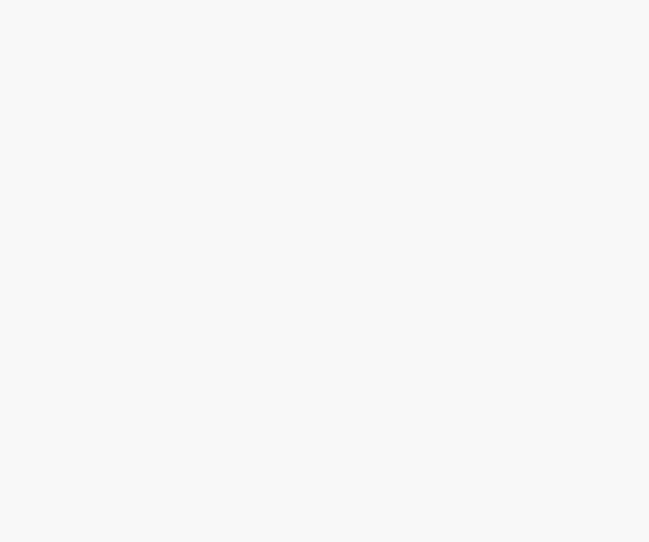
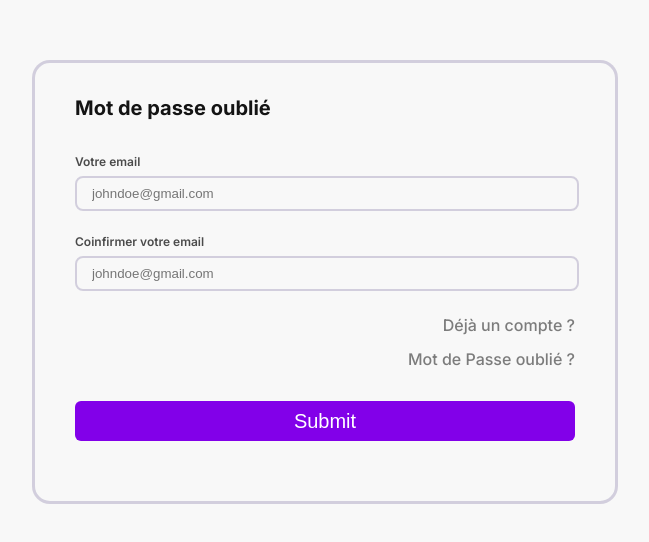
Before and after one commit to ShaynnaRmd/Dev-Hive, a React (Vite) app in the folder frontend/: page /sendresetpassword in a window 1280 px wide. Before the commit this address had no page. Shown: the part 118-660 px from the top of the page, without its empty margins (315-964 px from the left). Built offline with nearby package versions, Linux system fonts and the light colour scheme.

Commit message:
Add Front ForgotPassword Get Profile data

```diff
--- a/frontend/src/Pages/Login.jsx
+++ b/frontend/src/Pages/Login.jsx
@@ -30,9 +30,14 @@
       const response = await fetch(url, requestOptions);
       const result = await response.json();
       console.log(result);
+      console.log(result.data._id);
       if (result.success) {
-        localStorage.setItem("token", result.token);
-        navigate("/profil");
+        localStorage.setItem("id", result.data._id);
+        if (result.data.profile.stack.length != 0) {
+          navigate(`/dashboard`);
+        } else {
+          navigate(`/profil`);
+        }
       }
     } catch (error) {
       console.error("Erreur lors de la requête fetch:", error);
--- a/frontend/src/Pages/Profile.jsx
+++ b/frontend/src/Pages/Profile.jsx
@@ -15,7 +15,8 @@
   const [checkedStacks, setCheckedStacks] = useState({});
   const [banner, setBanner] = useState(null);
   const [profilePicture, setProfilePicture] = useState(null);
-
+  const navigate = useNavigate();
+  const id = localStorage.getItem("id");
   const stacks = [
     "Python",
     "HTML",
@@ -38,8 +39,7 @@
     };
 
     try {
-      const url =
-        "https://prodev-ba4t.onrender.com/createProfile/65660326223447d80399ad3f";
+      const url = `https://prodev-ba4t.onrender.com/createProfile/${id}`;
       const response = await fetch(url, requestOptions);
 
       if (!response.ok) {
--- a/frontend/src/Pages/Register.jsx
+++ b/frontend/src/Pages/Register.jsx
@@ -77,6 +77,7 @@
   };
 
   const handleFormSubmit = (data) => {
+    console.log("something");
     if (isMailValid(data[0]) == false) {
       setEmailState(false);
       return;
@@ -101,6 +102,7 @@
     const dataToSend = {
       email: data[0],
       password: data[1],
+      confirmPassword: data[2],
     };
     SendRegisterData(dataToSend);
   };
--- /dev/null
+++ b/frontend/src/Pages/ResetPassword.jsx
@@ -0,0 +1,71 @@
+import React from "react";
+import { Form } from "../components/Form";
+import { useState } from "react";
+import styles from "../assets/css/ResetPassword.module.css";
+import { useParams } from "react-router-dom";
+
+export default function ResetPassword() {
+  const [inputValues, setInputValues] = useState([]);
+  const { id } = useParams();
+  const formFields = [
+    {
+      type: "password",
+      label: "Nouveau mot de passe",
+      value: inputValues[0],
+      placeholder: "******",
+    },
+    {
+      type: "password",
+      label: "Confirmer le mot de passe",
+      value: inputValues[1],
+      placeholder: "******",
+    },
+  ];
+
+  const SendNewPassword = async (data) => {
+    const requestOptions = {
+      method: "POST",
+      headers: {
+        "Content-Type": "application/json",
+      },
+      body: JSON.stringify(data),
+    };
+
+    try {
+      const url = `https://prodev-ba4t.onrender.com/resetPassword/${id}`;
+      const response = await fetch(url, requestOptions);
+
+      if (!response.ok) {
+        throw new Error(
+          `Échec de la requête avec le code d'état ${response.status}`
+        );
+      }
+
+      const responseServer = await response.json();
+      console.log("Requete réussie :", responseServer);
+    } catch (error) {
+      console.error(error);
+    }
+  };
+
+  const handleFormSubmit = (data) => {
+    console.log(data);
+    if (data[0] === data[1]) {
+      const sendData = {
+        password: data[0],
+        confirmPassword: data[1],
+      };
+      SendNewPassword(sendData);
+    }
+  };
+  return (
+    <div className={styles.container}>
+      <div className={styles.containerform}>
+        <div className={styles.title}>
+          <h2>Mot de passe oublié</h2>
+        </div>
+        <Form fields={formFields} onSubmit={handleFormSubmit} />
+      </div>
+    </div>
+  );
+}
--- /dev/null
+++ b/frontend/src/Pages/SendResetPassword.jsx
@@ -0,0 +1,76 @@
+import React from "react";
+import { Form } from "../components/Form";
+import { useState } from "react";
+import styles from "../assets/css/ResetPassword.module.css";
+
+export default function SendResetPassword() {
+  const [inputValues, setInputValues] = useState([]);
+  const [isSend, setIsSend] = useState(false);
+  const formFields = [
+    {
+      type: "email",
+      label: "Votre email",
+      value: inputValues[0],
+      placeholder: "johndoe@gmail.com",
+    },
+    {
+      type: "email",
+      label: "Coinfirmer votre email",
+      value: inputValues[1],
+      placeholder: "johndoe@gmail.com",
+    },
+  ];
+
+  const SendData = async (data) => {
+    const requestOptions = {
+      method: "POST",
+      headers: {
+        "Content-Type": "application/json",
+      },
+      body: JSON.stringify(data),
+    };
+
+    try {
+      const url = "https://prodev-ba4t.onrender.com/forgotPassword";
+      const response = await fetch(url, requestOptions);
+
+      if (!response.ok) {
+        throw new Error(
+          `Échec de la requête avec le code d'état ${response.status}`
+        );
+      }
+
+      const responseServer = await response.json();
+      console.log("Requete réussie :", responseServer);
+      if (responseServer.success) {
+        setIsSend(true);
+      }
+    } catch (error) {
+      console.error(error);
+    }
+  };
+
+  const handleFormSubmit = (data) => {
+    if (data[0] === data[1]) {
+      const sendData = {
+        email: data[0],
+      };
+      SendData(sendData);
+    }
+  };
+  return (
+    <div className={styles.container}>
+      <div className={styles.containerform}>
+        <div className={styles.title}>
+          <h2>Mot de passe oublié</h2>
+        </div>
+        <Form fields={formFields} onSubmit={handleFormSubmit} />
+        {isSend && (
+          <p style={{ color: "red" }}>
+            Un mail contenant un lien vous a été envoyé
+          </p>
+        )}
+      </div>
+    </div>
+  );
+}
--- a/frontend/src/Router/App.jsx
+++ b/frontend/src/Router/App.jsx
@@ -10,6 +10,8 @@
 import QuizComponent from "../Pages/Quizz";
 import "../assets/css/quizz.css";
 import Dashboard from "../Pages/Dashboard";
+import ResetPassword from "../Pages/ResetPassword";
+import SendResetPassword from "../Pages/SendResetPassword";
 
 function App() {
   return (
@@ -22,7 +24,11 @@
           <Route path="/profil" element={<Profile />}></Route>
           <Route path="/quiz/:stack" element={<QuizComponent />}></Route>
           <Route path="/dashboard" element={<Dashboard />}></Route>
-          <Route></Route>
+          <Route path="/resetPassword/:id" element={<ResetPassword />}></Route>
+          <Route
+            path="/sendresetpassword"
+            element={<SendResetPassword />}
+          ></Route>
         </Routes>
       </BrowserRouter>
     </>
--- /dev/null
+++ b/frontend/src/assets/css/ResetPassword.module.css
@@ -0,0 +1,31 @@
+.container {
+  width: 100%;
+  height: 100%;
+  display: flex;
+  justify-content: center;
+  align-items: center;
+}
+
+.containerform {
+  z-index: 1;
+  width: 80%;
+  max-width: 500px;
+  display: flex;
+  flex-direction: column;
+  background-color: var(--white);
+  border-radius: 18px;
+  border: solid 3px rgba(29, 0, 91, 0.17);
+  padding: 30px 40px;
+  gap: 30px;
+}
+
+.title {
+  width: 100%;
+  display: flex;
+  justify-content: flex-start;
+}
+
+.title h2 {
+  color: #141414;
+  font-size: 20px;
+}
--- a/frontend/src/components/Form.jsx
+++ b/frontend/src/components/Form.jsx
@@ -33,16 +33,9 @@
         ))}
         <div className={styles.links}>
           <p onClick={() => navigate("/login")}>Déjà un compte ?</p>
-          {status == "registerStudent" && (
-            <p onClick={() => navigate("/register/compagny")}>
-              S'inscrire en tant qu'entreprise
-            </p>
-          )}
-          {status == "registerCompagny" && (
-            <p onClick={() => navigate("/register/student")}>
-              S'inscrire en tant qu'étudiant
-            </p>
-          )}
+          <p onClick={() => navigate("/sendresetpassword")}>
+            Mot de Passe oublié ?
+          </p>
         </div>
         <input
           type="submit"
--- a/frontend/src/components/Form.module.css
+++ b/frontend/src/components/Form.module.css
@@ -1,32 +1,32 @@
-@import url('https://fonts.googleapis.com/css2?family=Inter:wght@500;600;700&display=swap');
+@import url("https://fonts.googleapis.com/css2?family=Inter:wght@500;600;700&display=swap");
 
-form{
-    display : flex;
+form {
+  display: flex;
   flex-direction: column;
   gap: 30px;
   margin-bottom: 30px;
 }
 
-.submit{
+.submit {
   width: 100%;
   height: 40px;
   border-radius: 6px;
   border: none;
-    font-size: 14px;
+  font-size: 20px;
+  color: #fff;
 }
 
-.links
-{
+.links {
   display: flex;
   flex-direction: column;
   gap: 10px;
   align-items: flex-end;
-    font-family: 'Inter', sans-serif;
+  font-family: "Inter", sans-serif;
   color: rgba(0, 0, 0, 0.5);
   font-weight: 500;
 }
 
-.links p:hover{
+.links p:hover {
   text-decoration: underline;
   cursor: pointer;
 }
--- a/frontend/src/components/Input.module.css
+++ b/frontend/src/components/Input.module.css
@@ -15,6 +15,7 @@
   font-family: "Inter", sans-serif;
   font-weight: 600;
   font-size: 12px;
+  color: rgba(0, 0, 0, 0.7);
 }
 
 .input {
```
Also changed, not shown: frontend/src/Pages/Dashboard.jsx (+45 -23 lines). Lines whose indentation alone changed are shown as unchanged.
